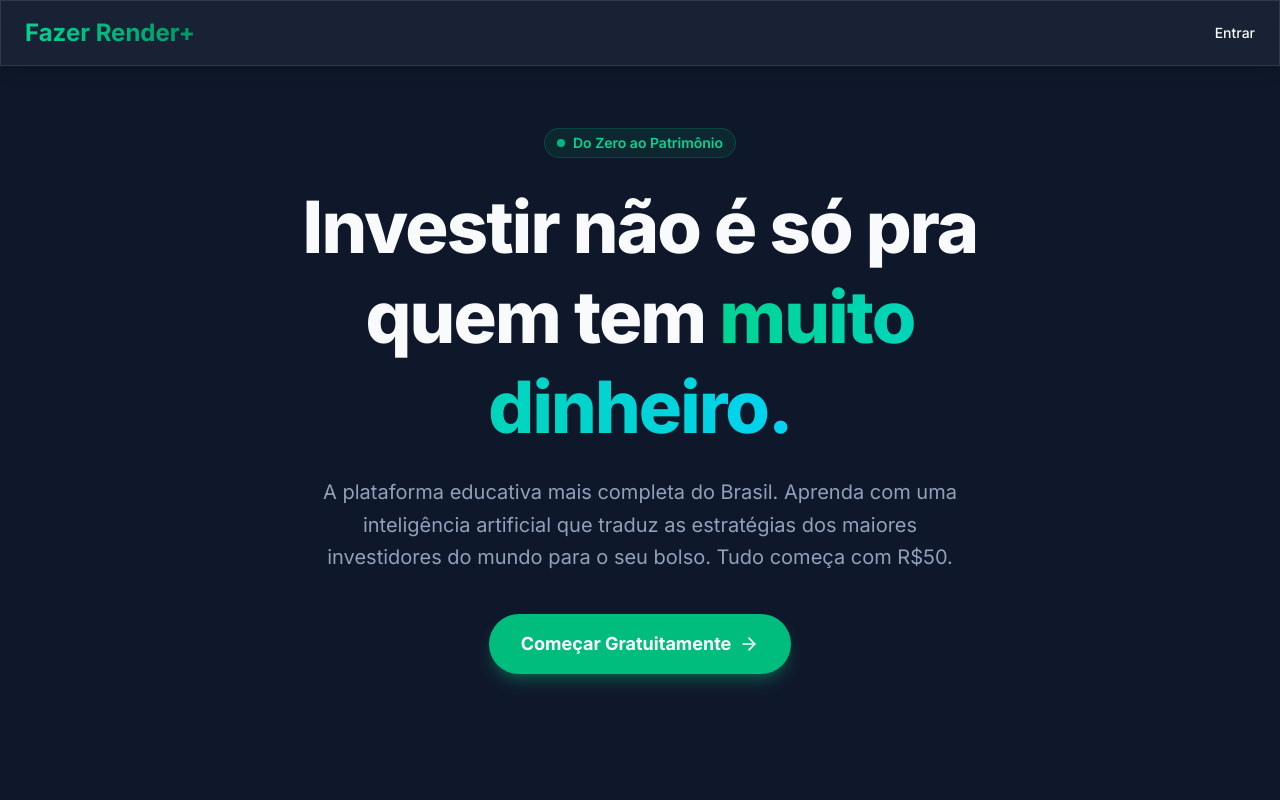
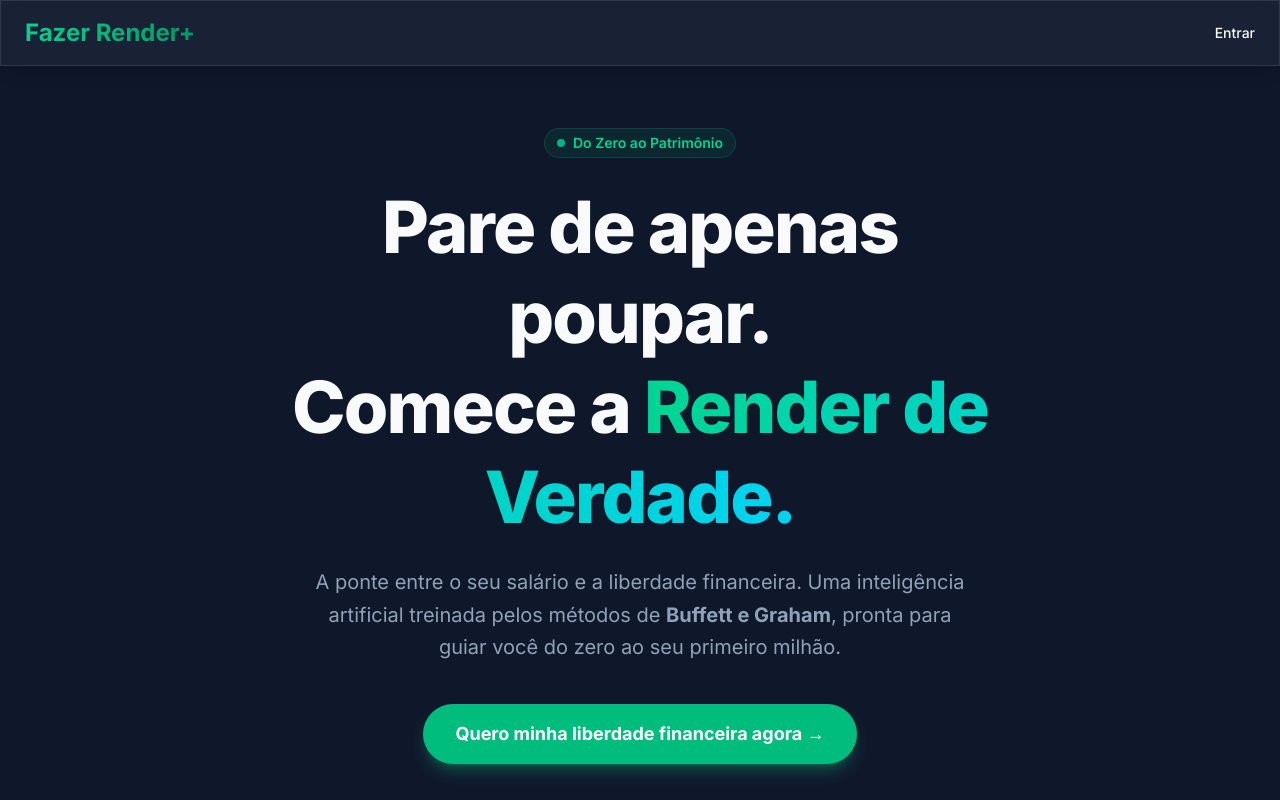
Before and after one commit to dsmempreendimentosdigitais/fazer-render-mais, a Next.js app in the folder frontend-pwa/: page / in a window 1280 px wide. Shown: the top 800 px of the page. Built offline with nearby package versions, Linux system fonts and the light colour scheme.

Commit message:
refactor: product refinements (chat fallback, onboarding back btn, tiered dashboard, new copy)

```diff
--- a/frontend-pwa/src/app/api/chat/route.ts
+++ b/frontend-pwa/src/app/api/chat/route.ts
@@ -24,6 +24,9 @@ export async function POST(req: Request) {
 
         // 2. Chamar Backend IA
         const apiIA = process.env.NEXT_PUBLIC_IA_URL || "http://localhost:8000";
+
+        let aiReply = "";
+        try {
             const response = await fetch(`${apiIA}/api/chat/`, {
                 method: "POST",
                 headers: { "Content-Type": "application/json" },
@@ -31,17 +34,23 @@ export async function POST(req: Request) {
                     user_id: userId,
                     message,
                     context: context || {}
-            })
+                }),
+                // Timeout curto para não travar o frontend
+                signal: AbortSignal.timeout(8000)
             });
 
-        if (!response.ok) {
-            throw new Error("Erro de conexão com o Backend IA");
+            if (response.ok) {
+                const data = await response.json();
+                aiReply = data.reply;
+            } else {
+                aiReply = "Estou processando muitas informações no momento. Pode repetir a pergunta em alguns instantes?";
+            }
+        } catch (fetchError) {
+            console.error("Erro ao conectar no Backend IA:", fetchError);
+            aiReply = "Desculpe, estou com dificuldades técnicas para me conectar ao meu cérebro principal no momento. Volte logo! (Nota: O servidor de IA pode estar offline)";
         }
 
-        const data = await response.json();
-        const aiReply = data.reply;
-
-        // 3. Salvar resposta da IA
+        // 3. Salvar resposta da IA (mesmo que seja o fallback)
         await prisma.chatMessage.create({
             data: {
                 userId,
--- a/frontend-pwa/src/app/onboarding/page.tsx
+++ b/frontend-pwa/src/app/onboarding/page.tsx
@@ -114,6 +114,17 @@ export default function Onboarding() {
                         exit={{ x: -50, opacity: 0 }}
                         transition={{ duration: 0.3 }}
                     >
+                        <div className="flex items-center space-x-4 mb-4">
+                            {currentStep > 0 && (
+                                <button
+                                    onClick={() => setCurrentStep(prev => prev - 1)}
+                                    className="text-slate-500 hover:text-emerald-400 transition flex items-center gap-1 text-sm font-bold"
+                                >
+                                    <ChevronRight className="w-4 h-4 rotate-180" />
+                                    Voltar
+                                </button>
+                            )}
+                        </div>
                         <h2 className="text-3xl md:text-4xl font-extrabold mb-8 leading-tight tracking-tight">
                             {question.title}
                         </h2>
--- a/frontend-pwa/src/app/page.tsx
+++ b/frontend-pwa/src/app/page.tsx
@@ -31,18 +31,18 @@ export default function LandingPage() {
           </div>
 
           <h1 className="text-5xl md:text-7xl font-extrabold tracking-tight mb-6 leading-tight">
-            Investir não é só pra quem tem <span className="bg-gradient-to-r from-emerald-400 to-cyan-400 bg-clip-text text-transparent">muito dinheiro.</span>
+            Pare de apenas poupar. <br/>
+            Comece a <span className="bg-gradient-to-r from-emerald-400 to-cyan-400 bg-clip-text text-transparent">Render de Verdade.</span>
           </h1>
 
           <p className="text-lg md:text-xl text-slate-400 mb-10 max-w-2xl mx-auto leading-relaxed">
-            A plataforma educativa mais completa do Brasil. Aprenda com uma inteligência artificial que traduz as estratégias dos maiores investidores do mundo para o seu bolso. Tudo começa com R$50.
+            A ponte entre o seu salário e a liberdade financeira. Uma inteligência artificial treinada pelos métodos de <b>Buffett e Graham</b>, pronta para guiar você do zero ao seu primeiro milhão.
           </p>
 
           <div className="flex flex-col sm:flex-row justify-center items-center space-y-4 sm:space-y-0 sm:space-x-6">
             <Link href="/onboarding">
               <button className="bg-emerald-500 hover:bg-emerald-600 text-white px-8 py-4 rounded-full text-lg font-bold shadow-lg shadow-emerald-500/30 transition-all flex items-center space-x-2 group">
-                <span>Começar Gratuitamente</span>
-                <ArrowRight className="w-5 h-5 group-hover:translate-x-1 transition-transform" />
+                <span>Quero minha liberdade financeira agora →</span>
               </button>
             </Link>
           </div>
```
Lines whose indentation alone changed are shown as unchanged.
